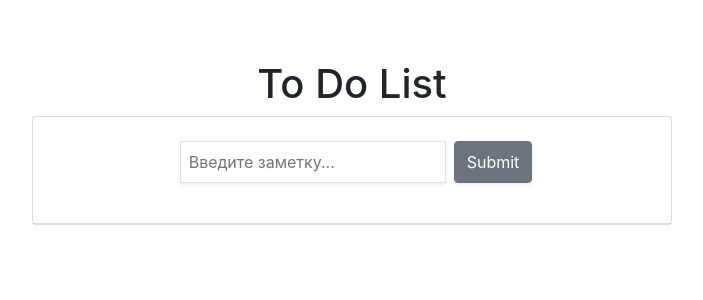
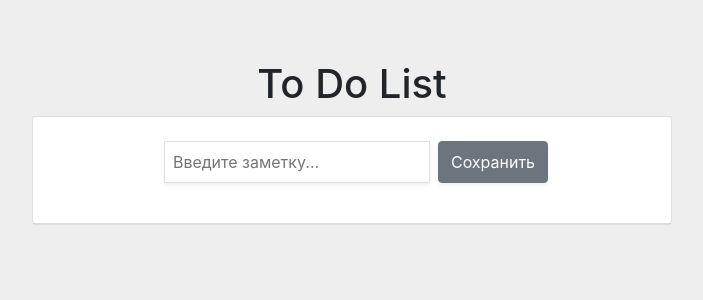
Before and after one commit to MaximGrekk/react-todos, a React (Create React App) app: page / in a window 1280 px wide. Shown: the top 300 px of the page, without its empty margins (288-991 px from the left). Built offline with nearby package versions, Linux system fonts and the light colour scheme.

Commit message:
Some small changes 2

```diff
--- a/public/index.html
+++ b/public/index.html
@@ -9,6 +9,11 @@
     />
     <link href="https://cdn.jsdelivr.net/npm/bootstrap@5.0.1/dist/css/bootstrap.min.css" rel="stylesheet" integrity="sha384-+0n0xVW2eSR5OomGNYDnhzAbDsOXxcvSN1TPprVMTNDbiYZCxYbOOl7+AMvyTG2x" crossorigin="anonymous">
     <title>toDoList</title>
+    <style>
+      body {
+        background: #eee
+      }
+    </style>
   </head>
   <body>
     <noscript>You need to enable JavaScript to run this app.</noscript>
--- a/src/components/ToDoForm.js
+++ b/src/components/ToDoForm.js
@@ -7,6 +7,9 @@ const styles = {
     },
     del: {
 
+    },
+    input: {
+        outline: 'none'
     }
 }
 
@@ -32,7 +35,8 @@ export default class toDoForm extends React.Component {
             id: Math.random().toString(10).substr(0, 7),
             body: this.state.input,
         }
-
+        if(this.state.input) {
+            console.log(this.state.input)
             this.setState({
                 input: this.state.input,
                 items: [...this.state.items, newItem],
@@ -41,6 +45,10 @@ export default class toDoForm extends React.Component {
             this.setState({
                 input: ''
             });
+        }
+
+
+
     }
     onDelete(id) {
         // console.log(this.state.items, id);
@@ -54,8 +62,9 @@ export default class toDoForm extends React.Component {
                 <form onSubmit={this.onSubmit} className="d-flex justify-content-center mt-4">
                     <input type="text" value={this.state.input} onChange={this.onChange}
                     className="border shadow-sm mx-2 p-2" placeholder="Введите заметку..."
+                    style={styles.input}
                     />
-                    <button type="submit" className="btn btn-secondary shadow-sm">Submit</button>
+                    <button type="submit" className="btn btn-secondary shadow-sm">Сохранить</button>
                 </form>
                 <p className="text-center pt-4" style={styles.paragraph}>{this.state.input}</p>
 
```
Lines whose indentation alone changed are shown as unchanged.
